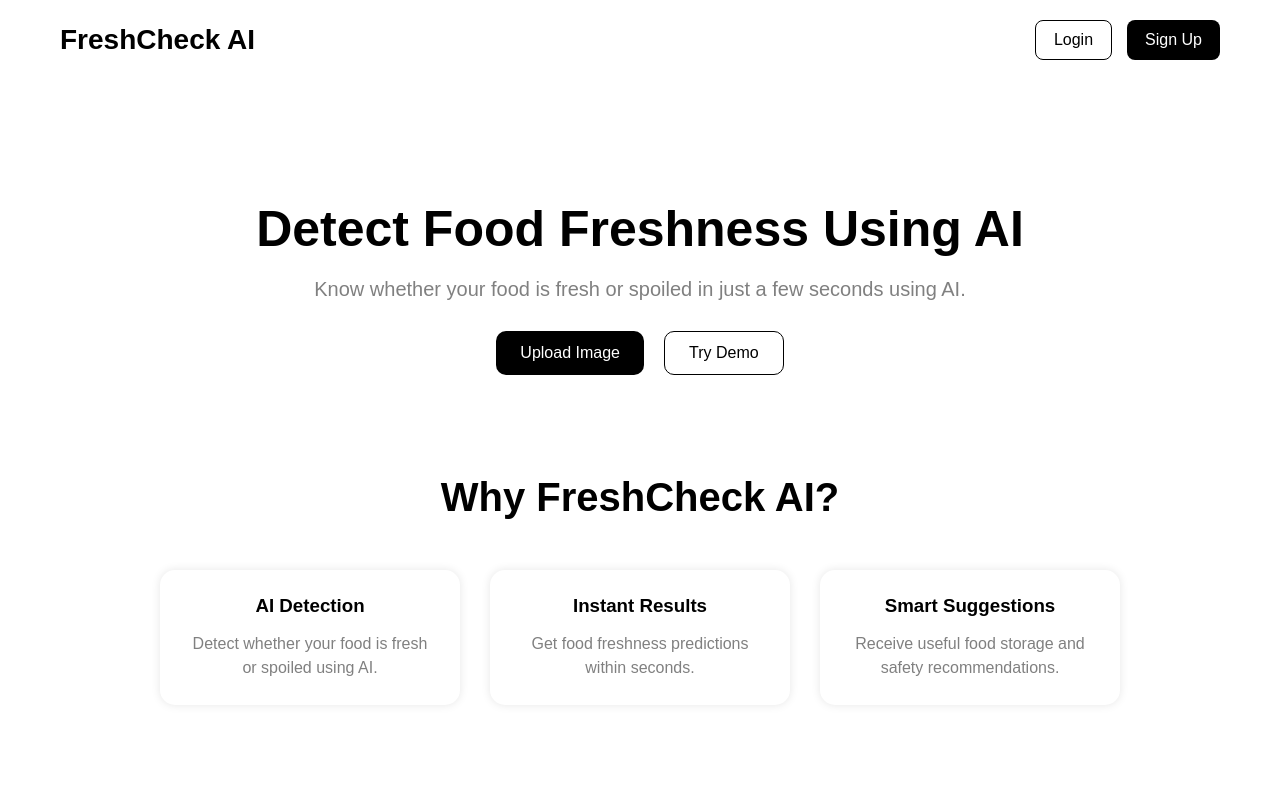
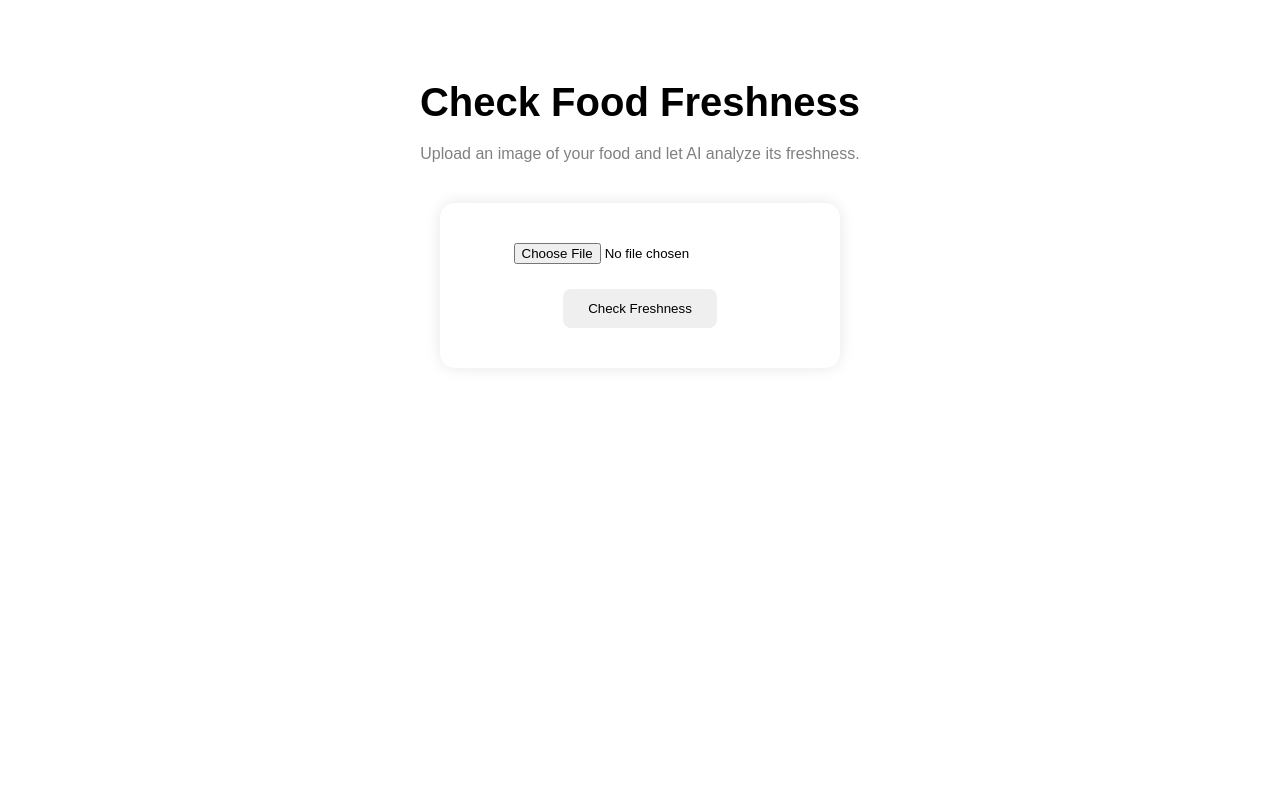
Before and after one commit to nandanisg19/Food-Freshness-Checker, a React app in the folder Frontend/: page /check-freshness in a window 1280 px wide. Shown: the top 800 px of the page. Built offline with nearby package versions, Linux system fonts and the light colour scheme; the HTML template or start-up script is replaced by a standard one.

Commit message:
Add image upload page and routing

```diff
--- a/Frontend/package.json
+++ b/Frontend/package.json
@@ -11,7 +11,8 @@
   },
   "dependencies": {
     "react": "^19.2.7",
-    "react-dom": "^19.2.7"
+    "react-dom": "^19.2.7",
+    "react-router-dom": "^7.18.1"
   },
   "devDependencies": {
     "@eslint/js": "^10.0.1",
--- a/Frontend/src/App.jsx
+++ b/Frontend/src/App.jsx
@@ -1,10 +1,19 @@
+import { BrowserRouter, Routes, Route } from "react-router-dom";
+
 import Home from "./pages/Home";
+import CheckFreshness from "./pages/CheckFreshness";
 
 function App() {
   return (
-    <>
-      <Home />
-    </>
+    <BrowserRouter>
+      <Routes>
+        <Route path="/" element={<Home />} />
+        <Route
+          path="/check-freshness"
+          element={<CheckFreshness />}
+        />
+      </Routes>
+    </BrowserRouter>
   );
 }
 
--- a/Frontend/src/components/Navbar.jsx
+++ b/Frontend/src/components/Navbar.jsx
@@ -1,4 +1,5 @@
 import "../styles/Navbar.css";
+import { Link } from "react-router-dom";
 
 function Navbar() {
   return (
@@ -6,8 +7,23 @@ function Navbar() {
       <h2 className="logo">FreshCheck AI</h2>
 
       <div className="nav-buttons">
-        <button className="login-btn">Login</button>
-        <button className="signup-btn">Sign Up</button>
+
+        <Link to="/check-freshness">
+          <button className="check-btn">
+            Check Freshness
+          </button>
+        </Link>
+
+        <Link to="/login">
+          <button className="login-btn">
+            Login
+          </button>
+        </Link>
+
+        <button className="signup-btn">
+          Sign Up
+        </button>
+
       </div>
     </nav>
   );
--- /dev/null
+++ b/Frontend/src/pages/CheckFreshness.jsx
@@ -0,0 +1,51 @@
+import { useState } from "react";
+import "../styles/CheckFreshness.css";
+
+function CheckFreshness() {
+
+  const [image, setImage] = useState(null);
+
+  const handleImageChange = (event) => {
+    const file = event.target.files[0];
+
+    if (file) {
+      setImage(URL.createObjectURL(file));
+    }
+  };
+
+  return (
+    <div className="check-page">
+
+      <h1>Check Food Freshness</h1>
+
+      <p>
+        Upload an image of your food and let AI analyze its freshness.
+      </p>
+
+      <div className="upload-box">
+
+        <input
+          type="file"
+          accept="image/*"
+          onChange={handleImageChange}
+        />
+
+        {image && (
+          <img
+            src={image}
+            alt="Food Preview"
+            className="preview-image"
+          />
+        )}
+
+        <button>
+          Check Freshness
+        </button>
+
+      </div>
+
+    </div>
+  );
+}
+
+export default CheckFreshness;
--- /dev/null
+++ b/Frontend/src/styles/CheckFreshness.css
@@ -0,0 +1,36 @@
+.check-page {
+    min-height: 80vh;
+    text-align: center;
+    padding: 80px 20px;
+}
+
+.check-page h1 {
+    font-size: 40px;
+    margin-bottom: 20px;
+}
+
+.check-page p {
+    color: gray;
+    margin-bottom: 40px;
+}
+
+.upload-box {
+    width: 400px;
+    margin: auto;
+    padding: 40px;
+    border-radius: 15px;
+    box-shadow: 0 0 15px rgba(0,0,0,0.1);
+}
+
+.upload-box input {
+    margin-bottom: 25px;
+}
+
+.upload-box button {
+    display: block;
+    margin: auto;
+    padding: 12px 25px;
+    border: none;
+    border-radius: 8px;
+    cursor: pointer;
+}
```
Also changed, not shown: 1 other file (tests, documents, lock files or other folders).
